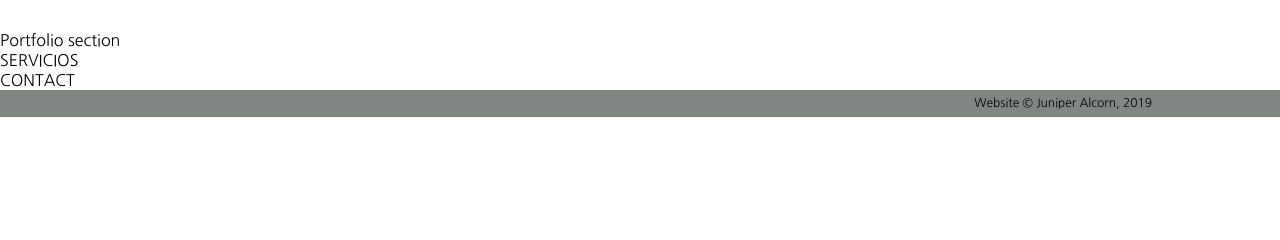
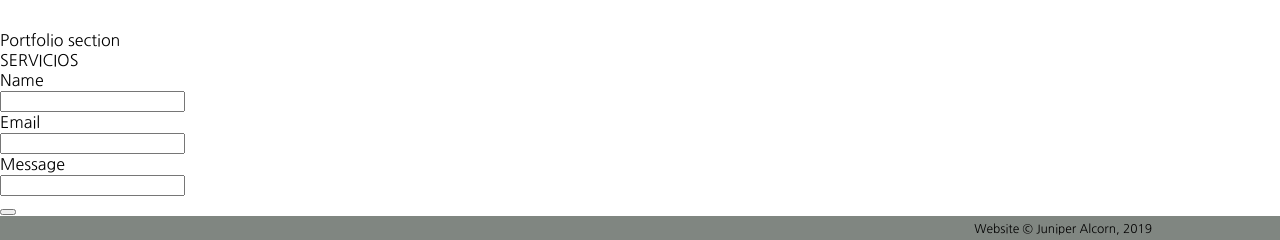
Before and after one commit to juniperalcorn/joel-s-portfolio, a React (Create React App) app in the folder client/: page / in a window 1280 px wide. Shown: the part 698-938 px from the top of the page. Before the commit the page ends 815 px from the top, so only its background shows below. Built offline with nearby package versions, Linux system fonts and the light colour scheme.

Commit message:
contact form functionality

```diff
--- a/client/src/components/Contact.js
+++ b/client/src/components/Contact.js
@@ -3,12 +3,93 @@ import React, {Component} from 'react'
 class Contact extends Component{
     constructor(props){
         super(props)
-        this.state={}
+        this.state={
+            name: '',
+            email: '',
+            message: '',
+        }
+        this.onFormChange=this.onFormChange.bind(this)
     }
+
+    onFormChange = event =>{
+        const { name, value } = event.target
+        this.setState({
+            [name]: value
+        })
+    }
+
+    onFormSubmit = async (event) => {
+        event.preventDefault()
+        let data = {
+            name: this.state.name,
+            email: this.state.email,
+            message: this.state.message
+        }
+        await fetch('', {
+            method: 'POST',
+            body: JSON.stringify(data),
+            headers: {
+                'Content-Type': 'application/json'
+            }
+        })
+        .then(response => {
+            response.json()
+        })
+        this.setState({
+            name: '',
+            email: '',
+            message: '',
+        })
+    }
+
     render(){
         return(
             <div className='contact'>
-                CONTACT
+                <form>
+                    <div className='contactName'>
+                        <label htmlFor='name'>Name</label>
+                        <br />
+                        <input
+                            id='contactName'
+                            label='name'
+                            type='string'
+                            name='name'
+                            onChange={this.onFormChange}
+                        />
+                    </div>
+
+                    <div className='contactEmail'>
+                        <label htmlFor='email'>Email</label>
+                        <br />
+                        <input
+                            id='contactEmail'
+                            label='email'
+                            type='string'
+                            onChange={this.onFormChange}
+                        />
+                    </div>
+
+                    <div className='contactMsg'>
+                        <label htmlFor='message'>Message</label>
+                        <br />
+                        <input
+                            id='contactMsg'
+                            label='message'
+                            type='text'
+                            onChange={this.onFormChange}
+                        />
+                    </div>
+
+                    <div className='contactButton'>
+                        <button
+                            id='contactButton'
+                            type='submit'
+                            value='submit'
+                            text='Send'
+                        />
+                    </div>
+
+                </form>
             </div>
         )
     }
```
